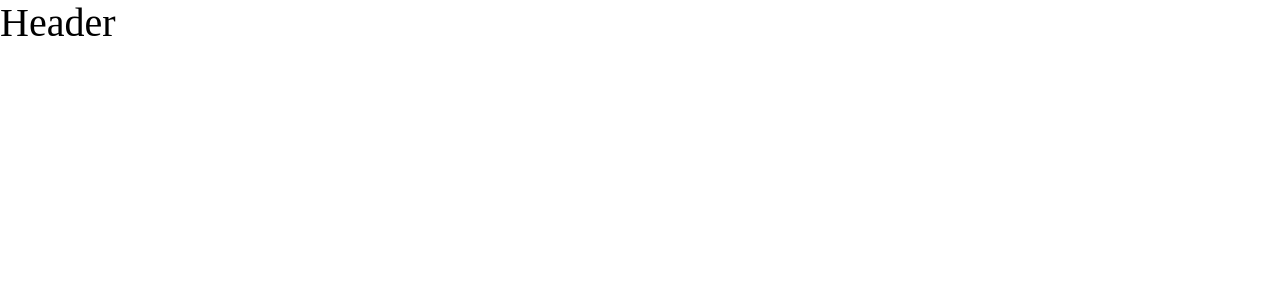
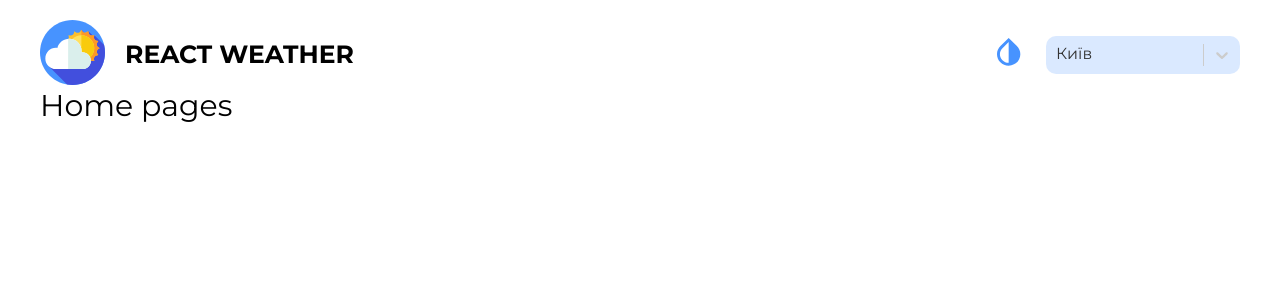
Before and after one commit to Genrihovich/Weather, a React (Create React App) app in the folder weather/: page / in a window 1280 px wide. Shown: the top 300 px of the page. Built offline with nearby package versions, Linux system fonts and the light colour scheme.

Commit message:
Implemented Header

```diff
--- a/weather/package.json
+++ b/weather/package.json
@@ -11,6 +11,7 @@
     "react-dom": "^18.2.0",
     "react-router-dom": "^6.3.0",
     "react-scripts": "5.0.1",
+    "react-select": "^5.4.0",
     "sass": "^1.54.0",
     "web-vitals": "^2.1.4"
   },
--- a/weather/src/App.js
+++ b/weather/src/App.js
@@ -2,18 +2,19 @@
 import { Route, Routes } from 'react-router-dom';
 import { Home } from './pages/Home/components/Home';
 import { MonthStatistics } from './pages/MonthStatistics/components/MonthStatistics';
-import Head from './shared/Header/Header';
+import Header from './shared/Header/Header';
+
 
 function App() {
   return (
-    <>
-      <Head>
-        <Routes>
-          <Route path="/" element={<Home />} />
-          <Route path="/month-statistics" element={<MonthStatistics />} />
-        </Routes>
-      </Head>
-    </>
+    <div className="container">
+      <Header />
+      <Routes>
+        <Route path="/" element={<Home />} />
+        <Route path="/month-statistics" element={<MonthStatistics />} />
+      </Routes>
+
+    </div>
   );
 }
 
--- /dev/null
+++ b/weather/src/assets/icons/global/GlobalSvgSelector.js
@@ -0,0 +1,30 @@
+import React from 'react'
+
+export const GlobalSvgSelector = ({ id }) => {
+    switch (id) {
+        case 'header-logo':
+            return (
+                <svg width="65" height="65" viewBox="0 0 65 65" fill="none" xmlns="http://www.w3.org/2000/svg">
+                    <path d="M32.5 65C50.4493 65 65 50.4493 65 32.5C65 14.5507 50.4493 0 32.5 0C14.5507 0 0 14.5507 0 32.5C0 50.4493 14.5507 65 32.5 65Z" fill="#4793FF" />
+                    <path d="M65 32.5C65 29.8954 64.6916 27.3631 64.113 24.9358L54.3423 15.1651L53.0241 15.7211L48.3235 11.1622C48.3235 11.1622 46.5495 14.0707 44.5394 12.8753L41.3829 9.7971L41.1963 14.2822L8.78809 46.265L27.0688 64.5457C28.8351 64.8429 30.6492 65 32.5 65C50.4493 65 65 50.4493 65 32.5Z" fill="#424FDD" />
+                    <path d="M58.3388 29.0023L59.7103 28.1252L58.2387 27.1841C56.6468 26.1659 56.217 24.03 57.2916 22.4755L58.2847 21.0386L56.6808 20.7601C54.8077 20.4347 53.5845 18.6126 53.9927 16.7559L54.3422 15.1659L52.6363 15.5409C50.7905 15.9467 48.9765 14.7403 48.637 12.8812L48.3233 11.163L46.9922 12.1001C45.4377 13.1946 43.2843 12.7711 42.26 11.1694L41.3829 9.79797L40.4418 11.2695C39.4237 12.8615 37.2878 13.2912 35.7333 12.2167L34.2964 11.2235L34.0179 12.8275C33.6925 14.7005 31.8705 15.9237 30.0136 15.5156L28.4237 15.1661L28.7987 16.8719C29.2044 18.7177 27.998 20.5317 26.1389 20.8712L24.4207 21.1849L25.3579 22.516C26.4524 24.0705 26.0288 26.2239 24.4272 27.2482L23.0557 28.1253L24.5271 29.0664C26.1192 30.0846 26.5488 32.2204 25.4743 33.775L24.4812 35.2118L26.0851 35.4904C27.9581 35.8157 29.1813 37.6379 28.7732 39.4946L28.4237 41.0845L30.1296 40.7095C31.9753 40.3038 33.7894 41.5102 34.1288 43.3693L34.4425 45.0876L35.7736 44.1505C37.3282 43.056 39.4816 43.4795 40.5058 45.0812L41.3829 46.4526L42.324 44.9811C43.3422 43.3891 45.4781 42.9594 47.0326 44.0339L48.4695 45.0271L48.748 43.4231C49.0734 41.5501 50.8955 40.3269 52.7522 40.735L54.3422 41.0845L53.9672 39.3787C53.5614 37.5329 54.7678 35.7189 56.627 35.3794L58.3453 35.0657L57.4081 33.7346C56.3136 32.1801 56.7371 30.0265 58.3388 29.0023V29.0023Z" fill="#FDBF2D" />
+                    <path d="M57.4082 33.734L58.3451 35.0644L56.6275 35.378C54.7676 35.7183 53.5615 37.5324 53.9678 39.3783L54.3423 41.0833L52.7529 40.7342C50.8955 40.3254 49.0738 41.5492 48.7475 43.4218L48.4695 45.0265L47.0323 44.0324C45.4784 42.9584 43.3418 43.3875 42.3237 44.9795L41.3829 46.4521V9.79697L42.2602 11.1681C43.2847 12.7702 45.4378 13.1942 46.9917 12.0986L48.3235 11.1617L48.637 12.8807C48.976 14.7393 50.7902 15.9453 52.6361 15.5403L54.3423 15.1645L53.9932 16.7553C53.5844 18.6113 54.8082 20.4344 56.6808 20.7594L58.2842 21.0374L57.2914 22.4745C56.2174 24.0297 56.6465 26.165 58.2385 27.1832L59.7099 28.1239L58.3388 29.0012C56.7366 30.0257 56.3139 32.1788 57.4082 33.734Z" fill="#FD9827" />
+                    <path d="M41.383 40.9704C48.4777 40.9704 54.2291 35.219 54.2291 28.1243C54.2291 21.0296 48.4777 15.2782 41.383 15.2782C34.2883 15.2782 28.5369 21.0296 28.5369 28.1243C28.5369 35.219 34.2883 40.9704 41.383 40.9704Z" fill="#FFE05F" />
+                    <path d="M54.2293 28.1239C54.2293 35.2193 48.4771 40.9703 41.3829 40.9703V15.2788C48.4771 15.2788 54.2293 21.0298 54.2293 28.1239V28.1239Z" fill="#F9CB0D" />
+                    <path d="M42.5274 32.2419C42.1958 32.2419 41.8694 32.2632 41.5478 32.3006C41.5794 31.9404 41.5966 31.576 41.5966 31.2076C41.5966 24.3886 36.0687 18.8605 29.2495 18.8605C23.5703 18.8605 18.7873 22.6953 17.3468 27.9164C16.8894 27.8562 16.4229 27.8247 15.9491 27.8247C10.0886 27.8247 5.33777 32.5755 5.33777 38.4361C5.33777 44.2966 10.0886 49.0474 15.9491 49.0474H42.5274C47.1682 49.0474 50.9302 45.2853 50.9302 40.6447C50.9302 36.0039 47.1682 32.2419 42.5274 32.2419V32.2419Z" fill="white" />
+                    <path d="M50.9302 40.6435C50.9302 45.2846 47.1684 49.0466 42.5272 49.0466H28.134V18.9097C28.5016 18.8759 28.8735 18.8595 29.2498 18.8595C36.0691 18.8595 41.5969 24.3873 41.5969 31.2066C41.5969 31.5753 41.5795 31.9395 41.5478 32.2996C41.8696 32.2625 42.1956 32.2406 42.5272 32.2406C47.1684 32.2406 50.9302 36.0035 50.9302 40.6435V40.6435Z" fill="#DAEFEC" />
+                </svg>
+            );
+        case 'change_theme':
+            return (
+                <svg width="35" height="35" viewBox="0 0 35 35" fill="none" xmlns="http://www.w3.org/2000/svg">
+                    <path d="M17.6667 7.09792V27.7917C12.8396 27.7917 8.91667 23.9562 8.91667 19.2312C8.91667 16.9562 9.82083 14.8125 11.4687 13.1937L17.6667 7.09792ZM17.6667 3L9.42708 11.1083C7.3125 13.1937 6 16.0667 6 19.2312C6 25.575 11.2208 30.7083 17.6667 30.7083C24.1125 30.7083 29.3333 25.575 29.3333 19.2312C29.3333 16.0667 28.0208 13.1937 25.9062 11.1083L17.6667 3Z" fill="#4793FF" />
+                </svg>
+
+            );
+        default:
+            return null;
+
+    }
+
+}
--- a/weather/src/shared/Header/Header.js
+++ b/weather/src/shared/Header/Header.js
@@ -1,13 +1,43 @@
 import React from 'react';
 import s from './Header.module.scss';
+import { GlobalSvgSelector } from '../../assets/icons/global/GlobalSvgSelector';
+import Select from 'react-select';
 
 const Header = () => {
+
+    const options = [
+        { value: 'city-1', label: 'Київ' },
+        { value: 'city-2', label: 'Хмельницький' },
+        { value: 'city-3', label: 'Меджибож' }
+    ];
+    const colourStyles = {
+        control: (styles) => ({
+            ...styles,
+            backgroundColor: 'rgba(71,147,255,0.2)',
+            width: '194px',
+            height: '37px',
+            border: 'none',
+            borderRadius: '10px',
+            zIndex: 100,
+        })
+    }
+
     return (
         <div className={s.header}>
-            Header
+            <div className={s.wrapper}>
+                <div className={s.logo}><GlobalSvgSelector id="header-logo" /></div>
+                <div className={s.title}>React Weather</div>
+            </div>
+            <div className={s.wrapper}>
+                <div className={s.change_theme}><GlobalSvgSelector id="change_theme" /></div>
+                <Select
+                    defaultValue={options[0]}
+                    styles={colourStyles}
+                    options={options}
+                />
+            </div>
         </div>
     )
 }
 
-
 export default Header;
--- a/weather/src/shared/Header/Header.module.scss
+++ b/weather/src/shared/Header/Header.module.scss
@@ -1,3 +1,31 @@
 .header {
-    font-size: 40px;
+    display: flex;
+    align-items: center;
+    justify-content: space-between;
+    width: 100%;
 }
+
+.wrapper {
+    display: flex;
+    align-items: center;
+}
+
+.change_theme,
+.logo {
+    margin-right: 20px;
+}
+
+.logo {
+
+
+    svg {
+        width: 65px;
+        height: 65px;
+    }
+}
+
+.title {
+    text-transform: uppercase;
+    font-weight: bold;
+    font-size: 25px;
+}
--- a/weather/src/styles/index.scss
+++ b/weather/src/styles/index.scss
@@ -1,2 +1,13 @@
 //Базові стилі
 @import '~normalize.css';
+@import url('https://fonts.googleapis.com/css2?family=Montserrat:wght@300;400;500;600;700&display=swap');
+
+body {
+    font-family: 'Montserrat', sans-serif;
+}
+
+.container {
+    max-width: 1200px;
+    margin: 0 auto;
+    padding-top: 20px;
+}
```
Also changed, not shown: 1 other file (tests, documents, lock files or other folders).
